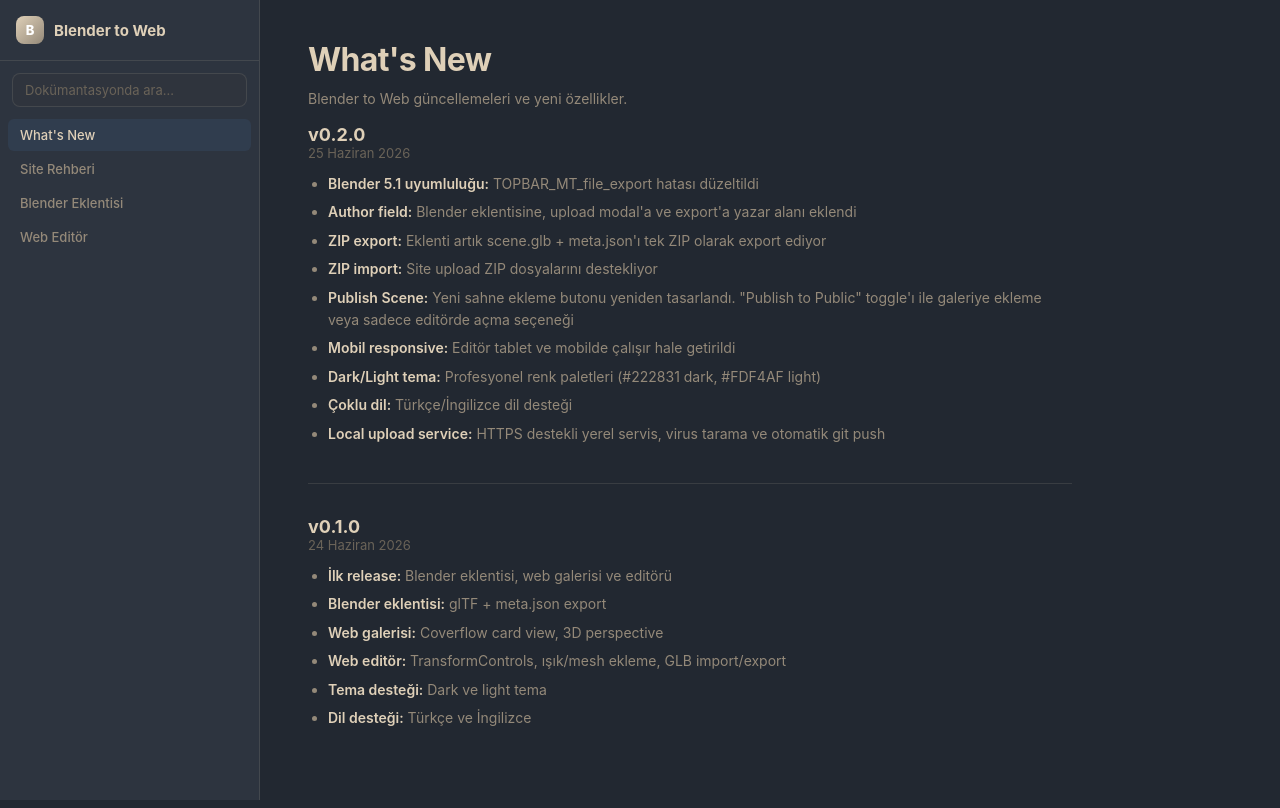
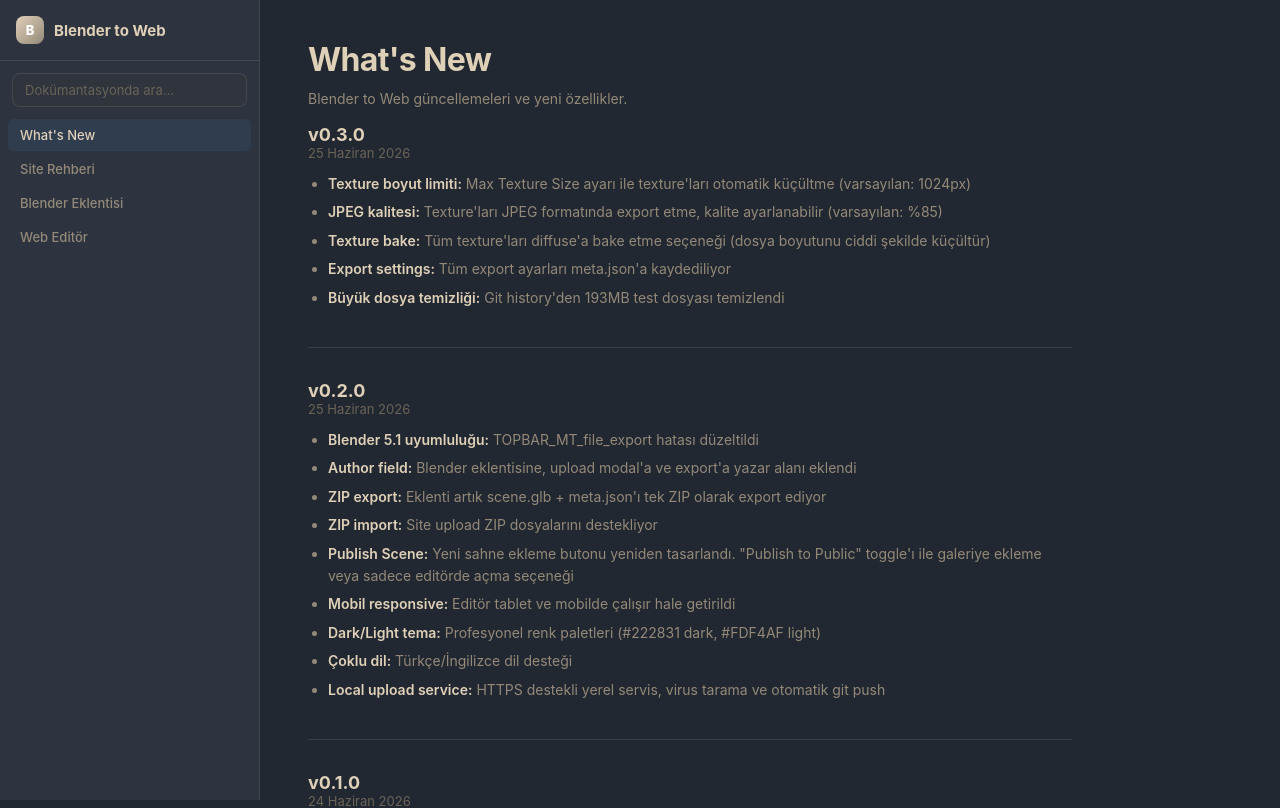
Before and after one commit to Ege-BULUT/blender-to-web, a Next.js app: page /docs in a window 1280 px wide. Shown: the top 808 px of the page. Built offline with nearby package versions, Linux system fonts and the light colour scheme.

Commit message:
docs: plugin v0.3.0 texture optimization docs

```diff
--- a/components/DocsClient.tsx
+++ b/components/DocsClient.tsx
@@ -77,6 +77,18 @@
       <p className="docs-subtitle">Blender to Web güncellemeleri ve yeni özellikler.</p>
 
       <div className="changelog-entry">
+        <div className="changelog-version">v0.3.0</div>
+        <div className="changelog-date">25 Haziran 2026</div>
+        <ul>
+          <li><strong>Texture boyut limiti:</strong> Max Texture Size ayarı ile texture&apos;ları otomatik küçültme (varsayılan: 1024px)</li>
+          <li><strong>JPEG kalitesi:</strong> Texture&apos;ları JPEG formatında export etme, kalite ayarlanabilir (varsayılan: %85)</li>
+          <li><strong>Texture bake:</strong> Tüm texture&apos;ları diffuse&apos;a bake etme seçeneği (dosya boyutunu ciddi şekilde küçültür)</li>
+          <li><strong>Export settings:</strong> Tüm export ayarları meta.json&apos;a kaydediliyor</li>
+          <li><strong>Büyük dosya temizliği:</strong> Git history&apos;den 193MB test dosyası temizlendi</li>
+        </ul>
+      </div>
+
+      <div className="changelog-entry">
         <div className="changelog-version">v0.2.0</div>
         <div className="changelog-date">25 Haziran 2026</div>
         <ul>
@@ -146,11 +158,30 @@
             <li><strong>Tags:</strong> Virgülle ayrılmış etiketler (örn: interior, morning)</li>
             <li><strong>Slug:</strong> URL ve klasör adı (boş bırakırsan title&apos;dan üretilir)</li>
             <li><strong>Output Directory:</strong> Export klasörü</li>
+            <li><strong>Include Cameras:</strong> Kameraları da export et</li>
+            <li><strong>Include Lights:</strong> Işıkları da export et</li>
+            <li><strong>Max Texture Size:</strong> Texture&apos;ları bu boyuta kadar küçült (varsayılan: 1024, 0 = limitsiz)</li>
+            <li><strong>JPEG Quality:</strong> Texture kalitesi 1-100 arası (varsayılan: 85)</li>
+            <li><strong>Bake Textures:</strong> Tüm texture&apos;ları diffuse&apos;a bake et (dosya boyutunu küçültür)</li>
           </ul>
         </li>
         <li>Export butonuna bas</li>
         <li>Output klasöründe <code>scene.glb</code>, <code>meta.json</code> ve <code>slug.zip</code> oluşur</li>
       </ol>
+
+      <h2>Texture Optimizasyonu</h2>
+      <p>
+        Eklenti artık texture&apos;ları otomatik olarak optimize eder:
+      </p>
+      <ul>
+        <li><strong>Max Texture Size:</strong> Tüm texture&apos;ları belirtilen boyuta kadar küçültür (1024, 2048, 4096)</li>
+        <li><strong>JPEG Quality:</strong> Texture&apos;ları JPEG formatında export eder (1-100 arası kalite)</li>
+        <li><strong>Bake Textures:</strong> Tüm texture&apos;ları diffuse&apos;a bake eder (en etkili boyut küçültme yöntemi)</li>
+      </ul>
+      <p>
+        <strong>Önerilen ayarlar:</strong> Hızlı web gösterimi için Max Texture: 1024, JPEG Quality: 85.
+        Yüksek kalite için Max Texture: 2048, JPEG Quality: 90.
+      </p>
 
       <h2>ZIP Export</h2>
       <p>
```
